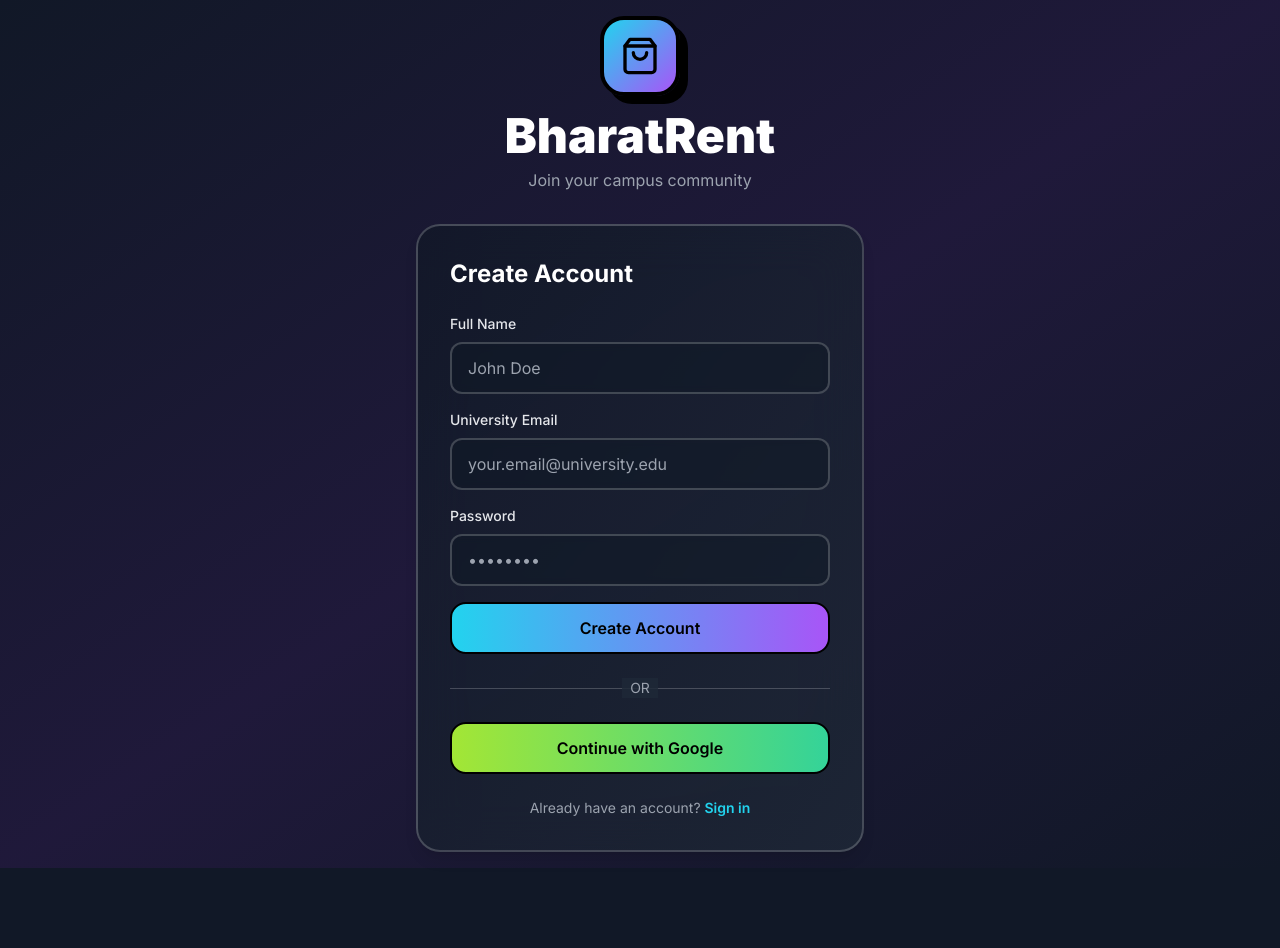
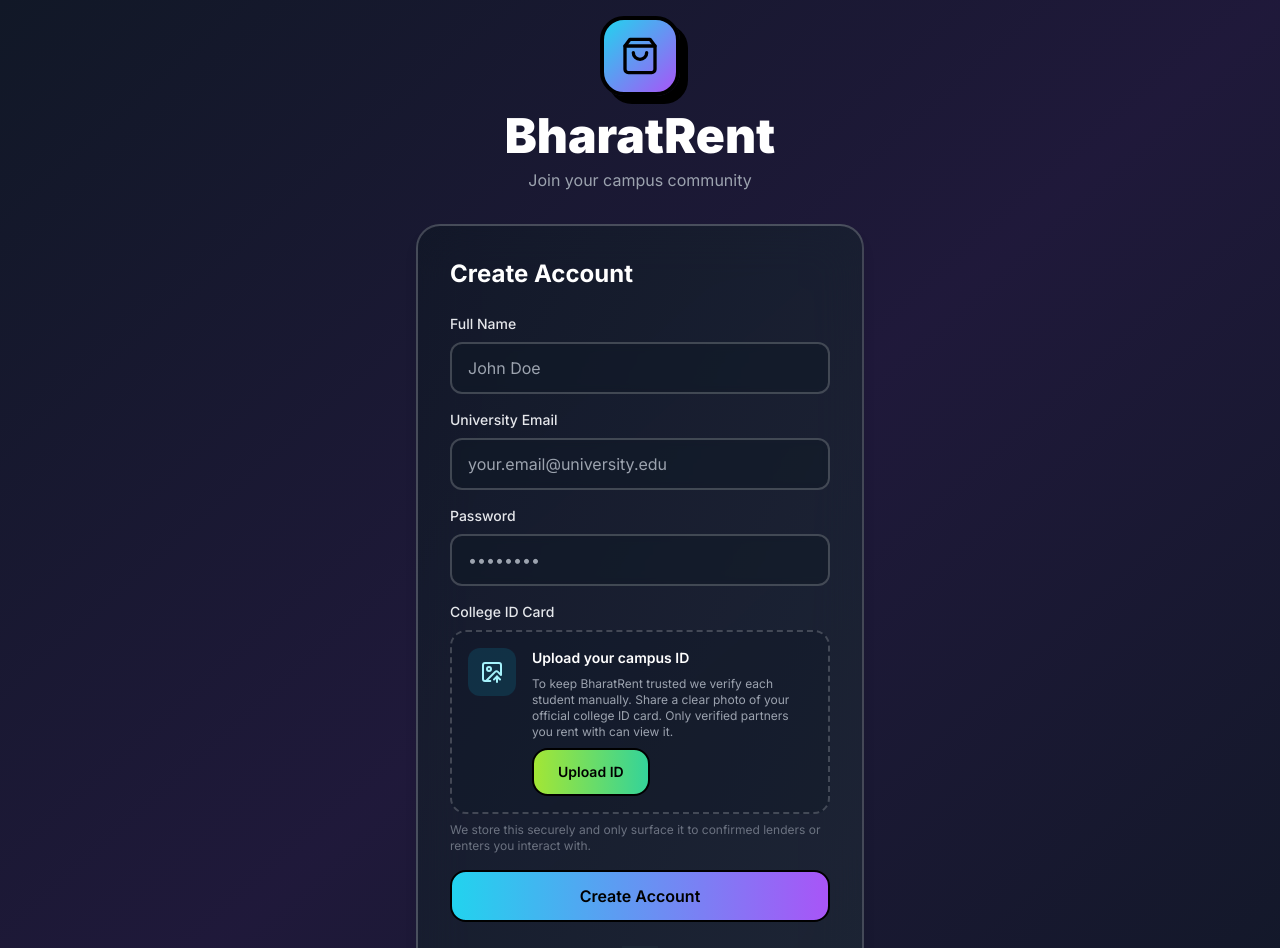
Before and after one commit to ansh-codr/BHAERATRENT, a React (Vite) app: page /signup in a window 1280 px wide. Shown: the top 948 px of the page. Before the commit the page ends 868 px from the top, so only its background shows below. Built offline with nearby package versions, Linux system fonts and the light colour scheme; no server answers.

Commit message:
signup needs id card too

```diff
--- a/src/pages/ItemDetails.tsx
+++ b/src/pages/ItemDetails.tsx
@@ -112,6 +112,9 @@ export const ItemDetails = () => {
         paymentStatus: 'pending',
         chatEnabled: false,
         itemReceived: false,
+        returnRequested: false,
+        returnConfirmed: false,
+        itemReturned: false,
         createdAt: Timestamp.now(),
         updatedAt: Timestamp.now(),
       };
--- a/src/pages/Signup.tsx
+++ b/src/pages/Signup.tsx
@@ -1,11 +1,12 @@
-import { useState } from 'react';
+import { useState, ChangeEvent } from 'react';
 import { useNavigate, Link } from 'react-router-dom';
 import { useAuth } from '../contexts/AuthContext';
 import { Button } from '../components/ui/Button';
 import { Input } from '../components/ui/Input';
 import { Card } from '../components/ui/Card';
-import { ShoppingBag } from 'lucide-react';
+import { ShoppingBag, ImageUp, ShieldCheck } from 'lucide-react';
 import { motion } from 'framer-motion';
+import uploadImage, { validateImageFile } from '../lib/imageUploader';
 
 export const Signup = () => {
   const [email, setEmail] = useState('');
@@ -13,16 +14,25 @@ export const Signup = () => {
   const [displayName, setDisplayName] = useState('');
   const [error, setError] = useState('');
   const [loading, setLoading] = useState(false);
-  const { signUp, signInWithGoogle } = useAuth();
+  const [collegeIdUrl, setCollegeIdUrl] = useState('');
+  const [collegeIdPreview, setCollegeIdPreview] = useState<string | null>(null);
+  const [uploadingId, setUploadingId] = useState(false);
+  const [uploadProgress, setUploadProgress] = useState(0);
+  const { signUp } = useAuth();
   const navigate = useNavigate();
 
   const handleSubmit = async (e: React.FormEvent) => {
     e.preventDefault();
     setError('');
+
+    if (!collegeIdUrl) {
+      setError('Please upload a clear photo of your college ID card to continue.');
+      return;
+    }
+
     setLoading(true);
-
     try {
-      await signUp(email, password, displayName);
+      await signUp(email, password, displayName, collegeIdUrl);
       navigate('/onboarding');
     } catch (err: any) {
       setError(err.message || 'Failed to create account');
@@ -31,20 +41,37 @@ export const Signup = () => {
     }
   };
 
-  const handleGoogleSignIn = async () => {
+  const handleGoogleSignIn = () => {
+    setError('Google sign-in is temporarily disabled while we manually verify college ID cards. Please sign up with your university email above.');
+  };
+
+  const handleCollegeIdUpload = async (event: ChangeEvent<HTMLInputElement>) => {
+    const file = event.target.files?.[0];
+    if (!file) return;
+
     setError('');
-    setLoading(true);
+    try {
+      validateImageFile(file);
+      setUploadingId(true);
+      setUploadProgress(0);
 
-    try {
-      await signInWithGoogle();
-      navigate('/onboarding');
+      const { url, thumb } = await uploadImage(file, {
+        onProgress: (progress) => setUploadProgress(progress),
+      });
+
+      setCollegeIdUrl(url);
+      setCollegeIdPreview(thumb || url);
     } catch (err: any) {
-      setError(err.message || 'Failed to sign in with Google');
+      console.error('College ID upload failed:', err);
+      setError(err.message || 'Failed to upload college ID card. Please try again.');
+      setCollegeIdUrl('');
+      setCollegeIdPreview(null);
     } finally {
-      setLoading(false);
+      setUploadingId(false);
+      setUploadProgress(0);
+      event.target.value = '';
     }
   };
-
   return (
     <div className="min-h-screen bg-gradient-to-br from-gray-900 via-purple-900/20 to-gray-900 flex items-center justify-center p-4">
       <motion.div
@@ -103,7 +130,65 @@ export const Signup = () => {
               minLength={6}
             />
 
-            <Button type="submit" className="w-full" disabled={loading}>
+            <div>
+              <label className="block text-sm font-medium text-gray-200 mb-2">College ID Card</label>
+              <div className="rounded-2xl border-2 border-dashed border-white/20 bg-gray-900/40 p-4">
+                <div className="flex items-start gap-4">
+                  <div className="flex h-12 w-12 items-center justify-center rounded-xl bg-cyan-500/15 text-cyan-200">
+                    <ImageUp className="h-6 w-6" />
+                  </div>
+                  <div className="flex-1 text-sm text-gray-300 space-y-2">
+                    <p className="font-semibold text-white">Upload your campus ID</p>
+                    <p className="text-gray-400 text-xs">
+                      To keep BharatRent trusted we verify each student manually. Share a clear photo of your official college ID card. Only verified partners you rent with can view it.
+                    </p>
+                    <div className="flex flex-wrap items-center gap-3">
+                      <Button
+                        type="button"
+                        variant="secondary"
+                        className="text-sm"
+                        onClick={() => document.getElementById('college-id-upload')?.click()}
+                        disabled={uploadingId}
+                      >
+                        {uploadingId ? 'Uploading…' : collegeIdUrl ? 'Replace ID' : 'Upload ID'}
+                      </Button>
+                      <input
+                        id="college-id-upload"
+                        type="file"
+                        accept="image/*"
+                        className="hidden"
+                        onChange={handleCollegeIdUpload}
+                        disabled={uploadingId}
+                      />
+                      {collegeIdUrl ? (
+                        <span className="inline-flex items-center gap-2 rounded-full border border-emerald-400/40 bg-emerald-400/10 px-3 py-1 text-xs font-semibold text-emerald-200">
+                          <ShieldCheck className="h-3 w-3" />
+                          ID ready for review
+                        </span>
+                      ) : null}
+                    </div>
+                    {uploadingId && uploadProgress > 0 ? (
+                      <div className="h-2 rounded-full bg-white/10">
+                        <div
+                          className="h-2 rounded-full bg-gradient-to-r from-cyan-400 to-purple-500"
+                          style={{ width: `${uploadProgress}%` }}
+                        />
+                      </div>
+                    ) : null}
+                  </div>
+                </div>
+                {collegeIdPreview ? (
+                  <div className="mt-4 overflow-hidden rounded-xl border border-white/10 bg-black/30">
+                    <img src={collegeIdPreview} alt="Uploaded college ID" className="h-48 w-full object-cover" />
+                  </div>
+                ) : null}
+              </div>
+              <p className="mt-2 text-xs text-gray-500">
+                We store this securely and only surface it to confirmed lenders or renters you interact with.
+              </p>
+            </div>
+
+            <Button type="submit" className="w-full" disabled={loading || uploadingId}>
               {loading ? 'Creating Account...' : 'Create Account'}
             </Button>
           </form>
@@ -121,7 +206,7 @@ export const Signup = () => {
             variant="secondary"
             className="w-full"
             onClick={handleGoogleSignIn}
-            disabled={loading}
+            disabled={loading || uploadingId}
           >
             Continue with Google
           </Button>
```
